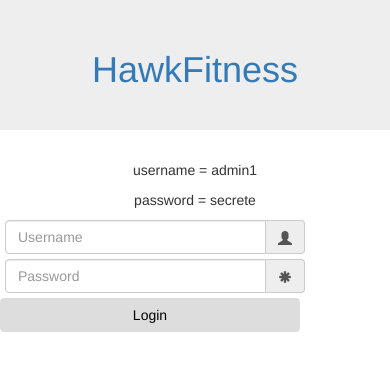
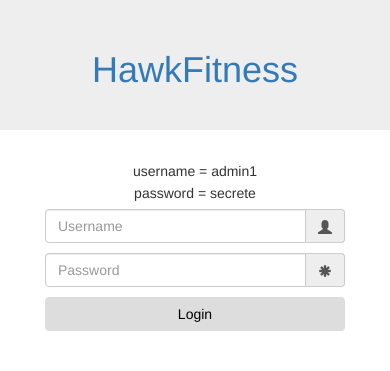
Before and after one commit to malone5/hawk_fitness, a CodeIgniter app: page /database/login in a window 390 px wide. Shown: the top 371 px of the page. Run offline with CodeIgniter, Linux system fonts and the light colour scheme; some libraries are stand-ins or nearby versions.

Commit message:
styling changes to login page
Changed the layout from bootstrap row to a table for a more responsive design. Also cleaned up the code a bit.

```diff
--- a/application/views/public/login.php
+++ b/application/views/public/login.php
@@ -1,33 +1,54 @@
-<html xmlns="http://www.w3.org/1999/xhtml">
- <head>
-   <title>Login</title>
- </head>
- <body>
  <div class="row">
-    <div class="col-md-4 col-md-offset-4">
-      <div class="text-center">
-        <p>username = admin1</p>
-        <p>password = secrete</p>
+     <div class="col-md-4"></div>
+     <div class="info col-md-4">
+         <span>username = admin1</span>
      </div>
+     <div class="col-md-4"></div>
+ </div> <div class="row">
+     <div class="col-md-4"></div>
+     <div class="info col-md-4">
+         <span>password = secrete</span>
+     </div>
+     <div class="col-md-4"></div>
+ </div>
+<?php
+    echo validation_errors();
+    echo form_open('login');
+?>
+         <table align="center">
 
-      <?php echo validation_errors(); ?>
-      <?php echo form_open('login'); ?>
+             <thead>
+
+             </thead>
+             <tbody>
+                 <tr>
+                     <td>
                          <div class="input-group">
-            <input name="uname" type="text" size="20" class="form-control" placeholder="Username" />
+                             <input name="uname" type="text" size="20"  class="form-control" placeholder="Username" />
                              <span class="input-group-addon" style="cursor:pointer;">
                                  <span class="glyphicon glyphicon-user"></span>
                              </span>
                          </div>
+                     </td>
+                 </tr>
+                 <tr>
+                     <td>
                          <div class="input-group">
                              <input name="pword" type="password" size="20" class="form-control" placeholder="Password" />
                             <span class="input-group-addon" style="cursor:pointer;">
                                 <span class="glyphicon glyphicon-asterisk"></span>
                             </span>
                          </div>
-        <input class="btn" type="submit" value="Login"/>
+                     </td>
+                 </tr>
+                 <tr>
+                     <td>
+                         <div class="input-group col-md-4 ">
+                             <input class="btn btn-success" type="submit" value="Login"/>
+                         </div>
+                     </td>
+                 </tr>
+             </tbody>
 
+         </table>
 </form>
-    </div>
-  </div>
- </body>
-</html>
```
Lines whose indentation alone changed are shown as unchanged.
